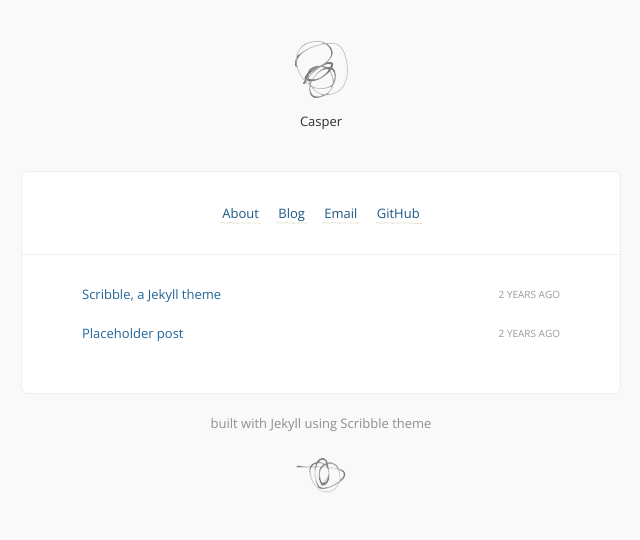
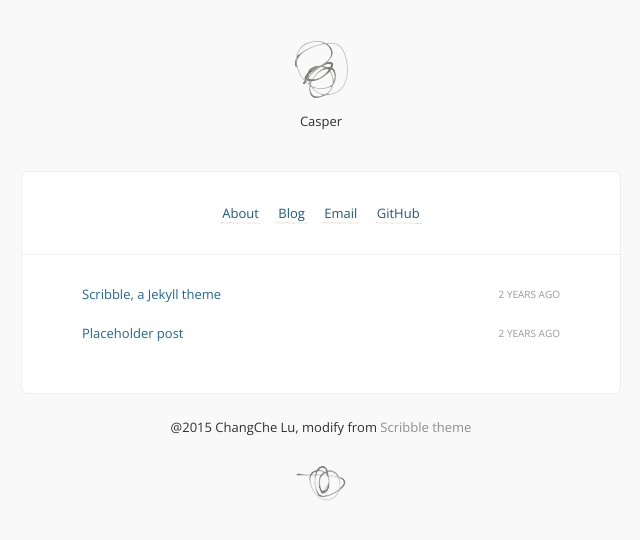
Before and after one commit to alwinweng/lending7.github.io, a Jekyll site: the page built from index.html, in a window 1280 px wide. Shown: the top 540 px of the page, without its empty margins (319-959 px from the left). Built offline with Jekyll 4.4.1, drawn with Linux system fonts in a browser that asks for light colours; Markdown is read by kramdown in place of the engine named in the settings; comment, search, counter and statistics services are not loaded.

Commit message:
modify footer

```diff
--- a/_includes/footer.html
+++ b/_includes/footer.html
@@ -1,5 +1,5 @@
 <footer>
-  <a href="http://github.com/muan/scribble" class="muted">built with Jekyll using Scribble theme</a>
+  @2015 ChangChe Lu, modify from <a href="http://github.com/muan/scribble" class="muted">Scribble theme</a>
   <br />
   <br />
   <img src="/images/scribble2.png" alt="scribble" />
```
